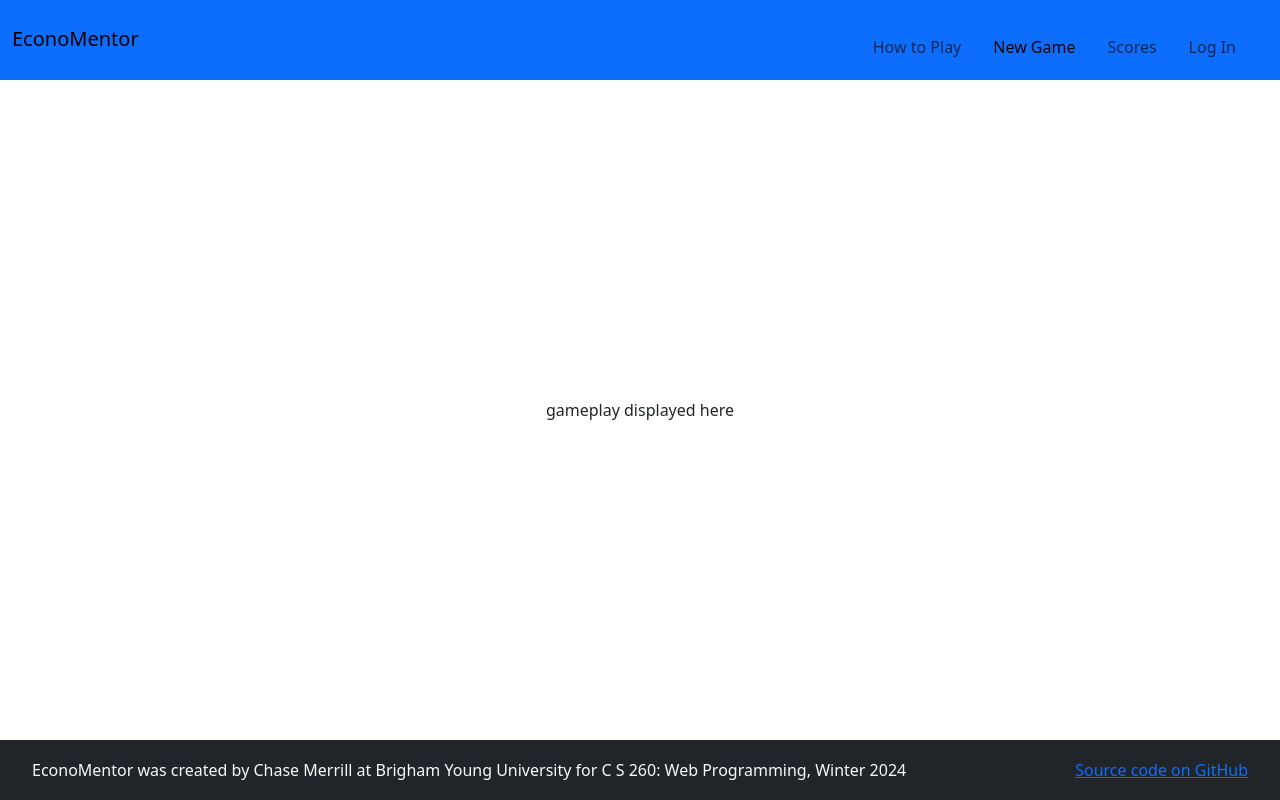
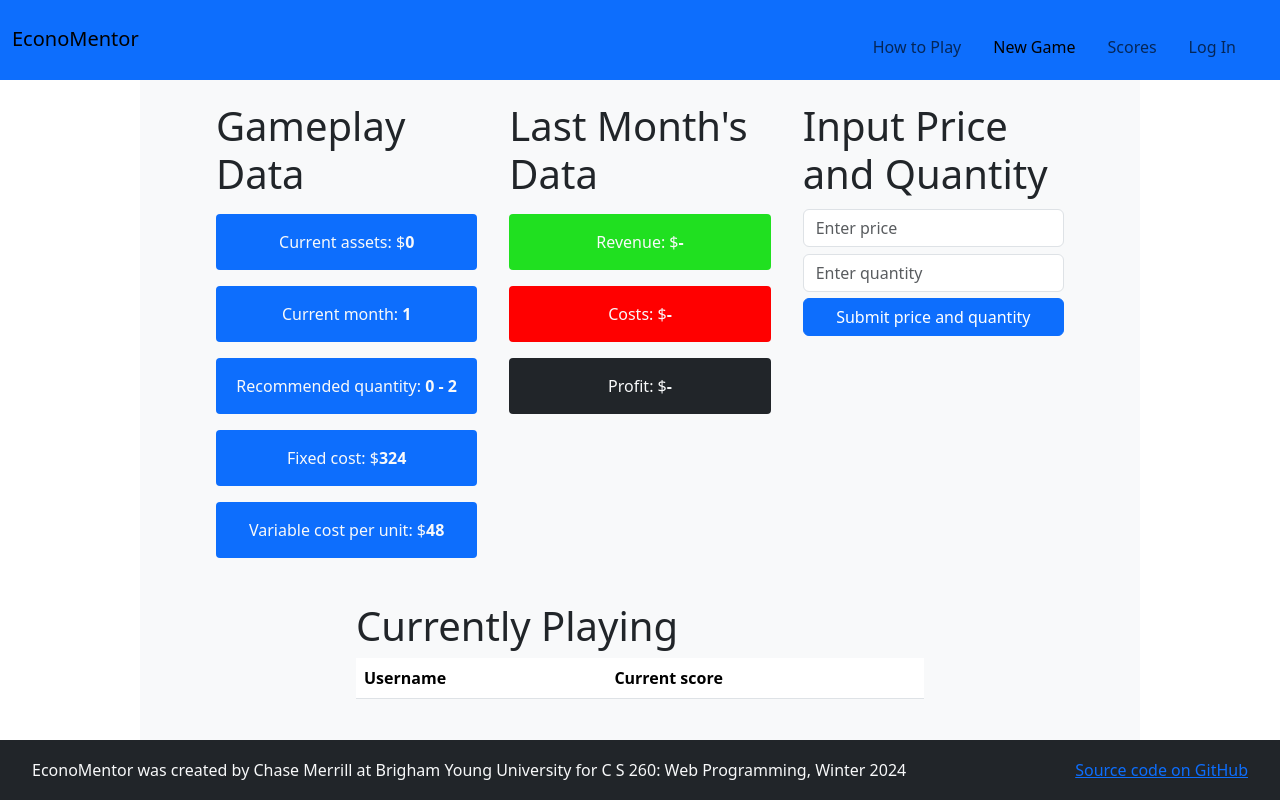
Before and after one commit to cmerrill01/startup, a React (Vite) app: page /gameplay in a window 1280 px wide. Built offline with nearby package versions, Linux system fonts and the light colour scheme.

Commit message:
update(gameplay) copy display to react and initialize gameplay data in the Game component

```diff
--- a/src/gameplay/gameplay.jsx
+++ b/src/gameplay/gameplay.jsx
@@ -1,9 +1,107 @@
 import React from 'react';
+import Button from 'react-bootstrap/Button';
 
 export function Gameplay() {
-  return (
-    <main className='container-fluid text-center'>
-      <div>gameplay displayed here</div>
-    </main>
-  );
+    return (
+        <main className="container-fluid bg-light text-dark gameplay-screen">
+            <Game maxFixedCost={1000} maxVariableCost={100} maxIntercept={1000} maxSlope={100} maxMonths={12} />
+            <section id="last-round-result" className="gameplay-section">
+                <h1>Last Month's Data</h1>
+                <div id="last-month-revenue-display" className="gameplay-data revenue">
+                    Revenue: $<span id="last-month-revenue">-</span>
+                </div>
+                <div id="last-month-costs-display" className="gameplay-data costs">
+                    Costs: $<span id="last-month-costs">-</span>
+                </div>
+                <div id="last-month-profit-display" className="gameplay-data profit">
+                    Profit: $<span id="last-month-profit">-</span>
+                </div>
+            </section>
+            <section id="user-input" className="gameplay-section">
+                <h1>Input Price and Quantity</h1>
+                <input
+                    type="number"
+                    id="price"
+                    placeholder="Enter price"
+                    className="form-control"
+                />
+                <input
+                    type="number"
+                    id="quantity"
+                    placeholder="Enter quantity"
+                    className="form-control"
+                />
+                <Button onClick={() => 0} >Submit price and quantity</Button>
+            </section>
+            <section id="other-players" className="gameplay-section">
+                <h1>Currently Playing</h1>
+                <table className="table" id="other-players-table">
+                    <thead>
+                        <tr>
+                            <th>Username</th>
+                            <th>Current score</th>
+                        </tr>
+                    </thead>
+                    <tbody id="other-players-table-body">
+
+                    </tbody>
+                </table>
+            </section>
+        </main>
+    );
 }
+
+class DemandCurve {
+    intercept;
+    slope;
+    minRecommendedQuantity;
+    maxRecommendedQuantity;
+
+    constructor(maxIntercept, maxSlope) {
+        // generate a random intercept
+        this.intercept = Math.ceil(Math.random() * maxIntercept);
+        // generate a random slope
+        this.slope = -1 * Math.ceil(Math.random() * maxSlope);
+        // recommend min and max quantity
+        // based on the generated slope and intercept
+        this.minRecommendedQuantity = Math.floor((this.intercept / this.slope) * -0.1);
+        this.maxRecommendedQuantity = Math.ceil((this.intercept / this.slope) * -0.9);
+    }
+}
+
+function Game({ maxFixedCost, maxVariableCost, maxIntercept, maxSlope, maxMonths }) {
+    const gameId = generateUUID();
+    const [assets, setAssets] = React.useState(0);
+    const [month, setMonth] = React.useState(1);
+    const fixedCost = Math.ceil(Math.random() * maxFixedCost);
+    const variableCost = Math.ceil(Math.random() * maxVariableCost);
+    const demandCurve = new DemandCurve(maxIntercept, maxSlope);
+    const [gameOver, setGameOver] = React.useState(false);
+
+    function generateUUID() {
+        return 'xxxxxxxx-xxxx-4xxx-yxxx-xxxxxxxxxxxx'.replace(/[xy]/g, function (c) {
+            var r = Math.random() * 16 | 0,
+                v = c == 'x' ? r : (r & 0x3 | 0x8);
+            return v.toString(16);
+        });
+    }
+
+    return (
+        <section className="gameplay-section">
+            <h1>Gameplay Data</h1>
+            <GameplayData label={"Current assets: $"} value={assets} />
+            <GameplayData label={"Current month: "} value={month} />
+            <GameplayData label={"Recommended quantity: "} value={String(demandCurve.minRecommendedQuantity + " - " + demandCurve.maxRecommendedQuantity)} />
+            <GameplayData label={"Fixed cost: $"} value={fixedCost} />
+            <GameplayData label={"Variable cost per unit: $"} value={variableCost} />
+        </section>
+    )
+}
+
+function GameplayData({label, value}) {
+    return (
+        <div className="gameplay-data">
+            {label}<span>{value}</span>
+        </div>
+    )
+}
```
